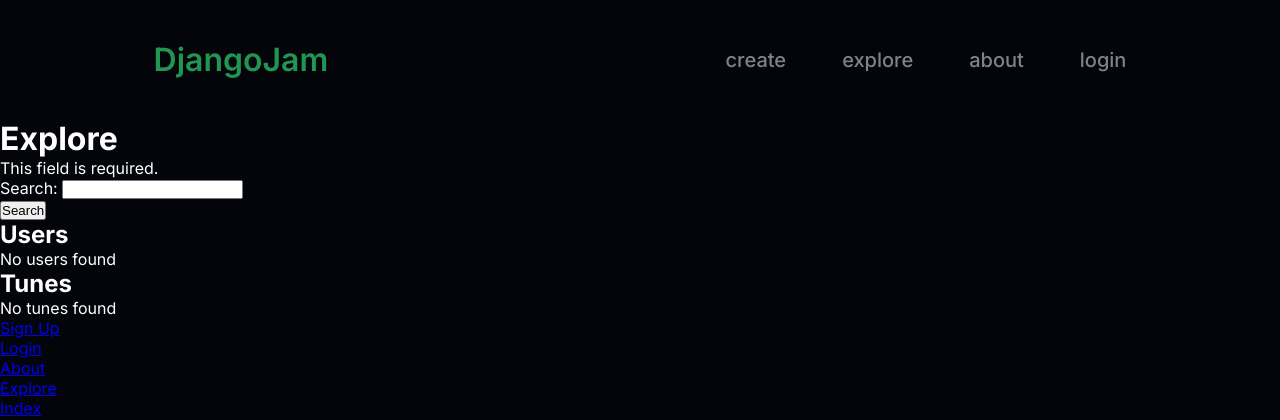
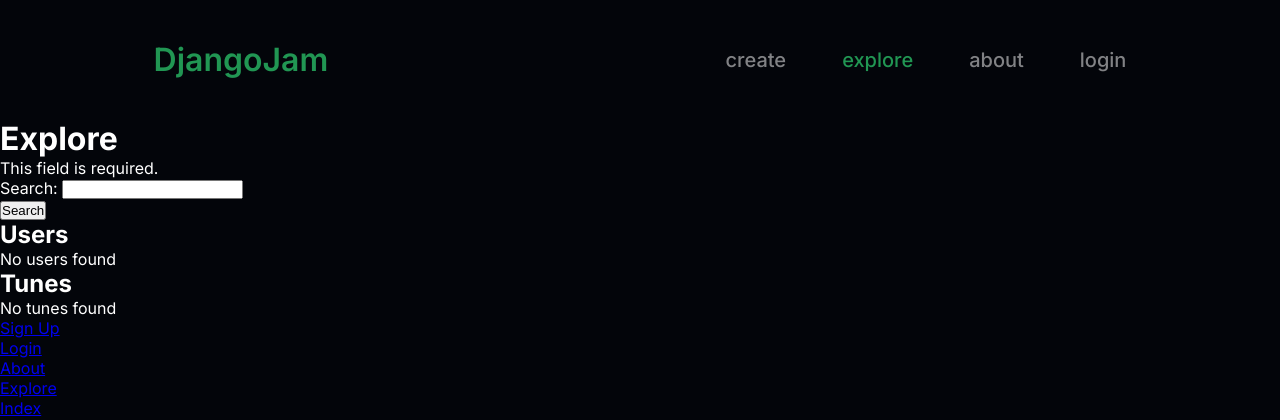
Before and after one commit to Team-5A/DjangoJam, a Django app: page /django_jam_app/explore/ in a window 1280 px wide. Shown: the top 420 px of the page. Run offline with Django 4.2, Linux system fonts and the light colour scheme.

Commit message:
feat: highlight active navbar link

```diff
--- a/static/css/base.css
+++ b/static/css/base.css
@@ -62,7 +62,8 @@
   transition: color 0.3s ease, opacity 0.3s ease;
 }
 
-.navbar ul li a:hover {
+.navbar ul li a:hover,
+.navbar ul li a.active {
   color: var(--primary-color);
   opacity: 1;
 }
--- a/templates/django_jam_app/base.html
+++ b/templates/django_jam_app/base.html
@@ -18,14 +18,20 @@
 
       {% comment %} links {% endcomment %}
       <ul>
-        <li><a href="{% url 'django_jam_app:add_tune' %}">create</a></li>
-        <li><a href="{% url 'django_jam_app:explore' %}">explore</a></li>
-        <li><a href="{% url 'django_jam_app:about' %}">about</a></li>
+        {% url 'django_jam_app:add_tune' as url %}
+        <li><a class="{% if request.path == url %}active{% endif %}" href="{{ url }}">create</a></li>
+
+        {% url 'django_jam_app:explore' as url %}
+        <li><a class="{% if request.path == url %}active{% endif %}" href="{{ url }}">explore</a></li>
+
+        {% url 'django_jam_app:about' as url %}
+        <li><a class="{% if request.path == url %}active{% endif %}" href="{{ url }}">about</a></li>
 
         {% if user.is_authenticated %}
         <li><a href="{% url 'django_jam_app:logout' %}">logout</a></li>
         {% else %}
-        <li><a href="{% url 'django_jam_app:login' %}">login</a></li>
+        {% url 'django_jam_app:login' as url %}
+        <li><a class="{% if request.path == url %}active{% endif %}" href="{{ url }}">login</a></li>
         {% endif %}
       </ul>
     </nav>
```
